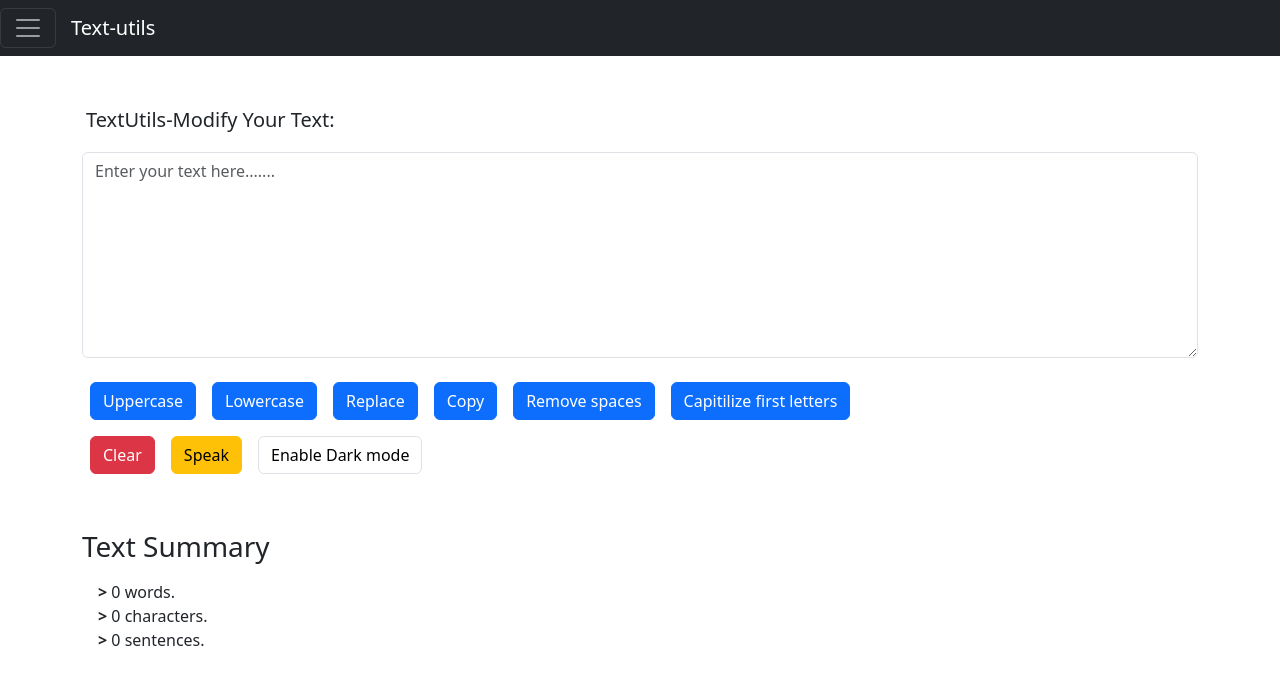
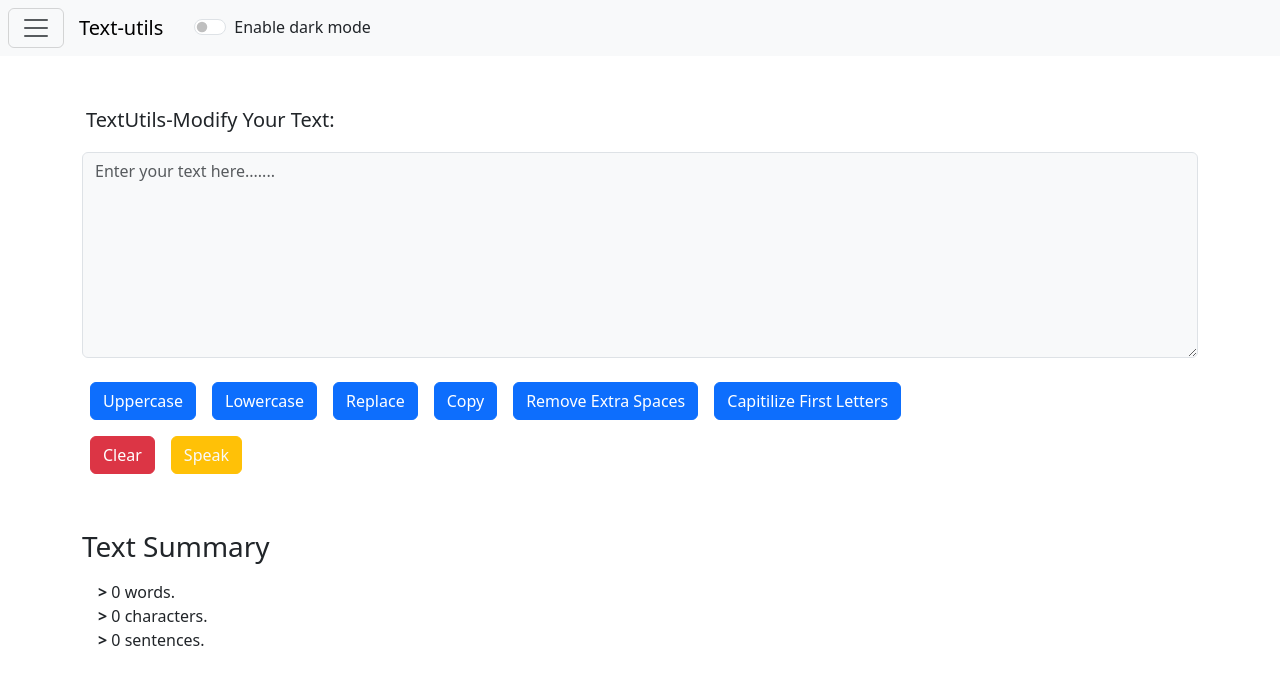
Before and after one commit to HurAli123/Todo, a React (Create React App) app: page / in a window 1280 px wide. Shown: the top 684 px of the page. Built offline with nearby package versions, Linux system fonts and the light colour scheme.

Commit message:
initial commit

```diff
--- a/src/App.js
+++ b/src/App.js
@@ -1,5 +1,4 @@
-// src/App.js
-import React from 'react';
+import React, { useState } from 'react';
 import './App.css';
 import Navbar from './components/Navbar';
 import TextForm from './components/TextForm';
@@ -7,10 +6,25 @@ import TextForm from './components/TextForm';
 console.log("hello")
 
 const App = () => {
+
+  const[mode,setmode]=useState("light")
+  const toggleMode = () => {
+    if(mode==="light"){
+      setmode("dark")
+      document.body.style.background="black"
+      document.body.style.color="white"
+    }
+    else {
+      setmode("light")
+      document.body.style.background="white"
+      document.body.style.color="black"
+    }
+  }
+
   return (
     <>
-     <Navbar title="Text-utils" />
-     <TextForm heading="TextUtils-Modify Your Text:" />
+     <Navbar title="Text-utils" mode={mode} toggleMode={toggleMode} />
+     <TextForm heading="TextUtils-Modify Your Text:"  mode={mode} />
    </>
   );
 };
--- a/src/components/Navbar.js
+++ b/src/components/Navbar.js
@@ -4,17 +4,25 @@ import React from 'react'
 export default function Navbar(props) {
   return (
     <div>
-      <nav class="navbar navbar-lg bg-dark navbar-dark " >
-  <div class="container-fluid " id='navbar-head'>
-    <button class="navbar-toggler" type="button" data-bs-toggle="collapse" data-bs-target="#navbarTogglerDemo03" aria-controls="navbarTogglerDemo03" aria-expanded="false" aria-label="Toggle navigation">
-      <span class="navbar-toggler-icon"></span>
+      <nav className={`navbar navbar-lg bg-${props.mode} navbar-${props.mode} p-2 `} >
+  <div className="container-fluid " id='navbar-head'>
+    <button className="navbar-toggler" type="button" data-bs-toggle="collapse" data-bs-target="#navbarTogglerDemo03" aria-controls="navbarTogglerDemo03" aria-expanded="false" aria-label="Toggle navigation">
+      <span className="navbar-toggler-icon"></span>
     </button>
-    <a class="navbar-brand " href="/">{props.title}</a>
 
-    <div class="collapse navbar-collapse" id="navbarTogglerDemo03">
-      <ul class="navbar-nav me-auto mb-2 mb-lg-0">
-        <li class="nav-item mt-3 border rounded px-2 text-center"  >
-          <a class="nav-link active " aria-current="page" href="/">Home</a>
+
+    <a className="navbar-brand " href="/">{props.title}</a>
+
+    <div className={`form-check form-switch mx-50 text-${props.mode==="light"?"dark":"light"}`}>
+      <input onClick={props.toggleMode} className="form-check-input" type="checkbox" role="switch" id="flexSwitchCheckDefault"/>
+      <label className="form-check-label" for="flexSwitchCheckDefault">Enable {props.mode==="light"?"dark":"light"} mode</label>
+    </div>
+
+
+    <div className="collapse navbar-collapse" id="navbarTogglerDemo03">
+      <ul className="navbar-nav me-auto mb-2 mb-lg-0">
+        <li className="nav-item mt-3 border rounded px-2 text-center"  >
+          <a className="nav-link active " aria-current="page" href="/">Home</a>
         </li>
       </ul>
 
--- a/src/components/TextForm.js
+++ b/src/components/TextForm.js
@@ -16,7 +16,7 @@ export default function TextForm(props) {
 
 
 	const handleUpClick = (event) => {
-		if(event.target.id=="uppercase")
+		if(event.target.id 	=== "uppercase")
 		{
 			let newText = text.toUpperCase();
 			setText(newText)
@@ -69,28 +69,7 @@ export default function TextForm(props) {
 		window.speechSynthesis.speak(msg);
 	}
 
-	const defaultTheme={
-				color:'black',
-				backgroundColor:'white'
-	}
 
-	const [theme,setTheme]=useState(defaultTheme)
-	const [button,setbtn]=useState("Dark")
-
-	let mode=document.getElementById('mode')
-	const toggler = () => {
-		if(theme.color === 'black'){
-			setTheme({
-				color:'white',
-				backgroundColor:'#333333 '
-			})
-			setbtn("Light")
-		}
-		else {
-			setTheme(defaultTheme)
-			setbtn("Dark")
-		}
-	}
 
   //..............................................................................................
   return (
@@ -100,23 +79,20 @@ export default function TextForm(props) {
       <h5 className="my-3 p-1">{props.heading}</h5>
 
       <div className="mb-3">
-        <textarea style={theme} className="form-control" id="myBox" rows="8" value={text} onClick={Renamecopy} onChange={handleOnChange} placeholder="Enter your text here......."></textarea>
+        <textarea className={`form-control bg-${props.mode} text-${props.mode==="light"?"dark":"light"}`} id="myBox" rows="8" value={text} onClick={Renamecopy} onChange={handleOnChange} placeholder="Enter your text here......."></textarea>
       </div>
 
       	<button className="btn btn-primary m-2" id="uppercase" onClick={handleUpClick}>Uppercase</button>
       	<button className="btn btn-primary m-2" id="lowercase" onClick={handleUpClick}>Lowercase</button>
       	<button className="btn btn-primary m-2" id="replace" onClick={handleReplace}>Replace</button>
       	<button className="btn btn-primary m-2" id="copy" onClick={handleCopy}>{copy}</button>
-      	<button className="btn btn-primary m-2" id="space" onClick={handleSpaces}>Remove spaces</button>
-      	<button className="btn btn-primary m-2" id="fcapital" onClick={firstCapital}>Capitilize first letters</button>
+      	<button className="btn btn-primary m-2" id="space" onClick={handleSpaces}>Remove Extra Spaces</button>
+      	<button className="btn btn-primary m-2" id="fcapital" onClick={firstCapital}>Capitilize First Letters</button>
 
-				<div className="container p-0">
-
+		<div className="container p-0">
       		<button className="btn btn-danger m-2" id="clear" onClick={handleClearClick}>Clear</button>
-					<button className="btn btn-warning m-2" id="speak" onClick={speak}>Speak</button>
-					<button className="btn m-2 border" style={theme} id="mode" onClick={toggler}>Enable {button} mode </button>
-
-				</div>
+			<button className="btn btn-warning m-2 text-light " id="speak" onClick={speak}>Speak</button>
+		</div>
 
     </div>
 
```
